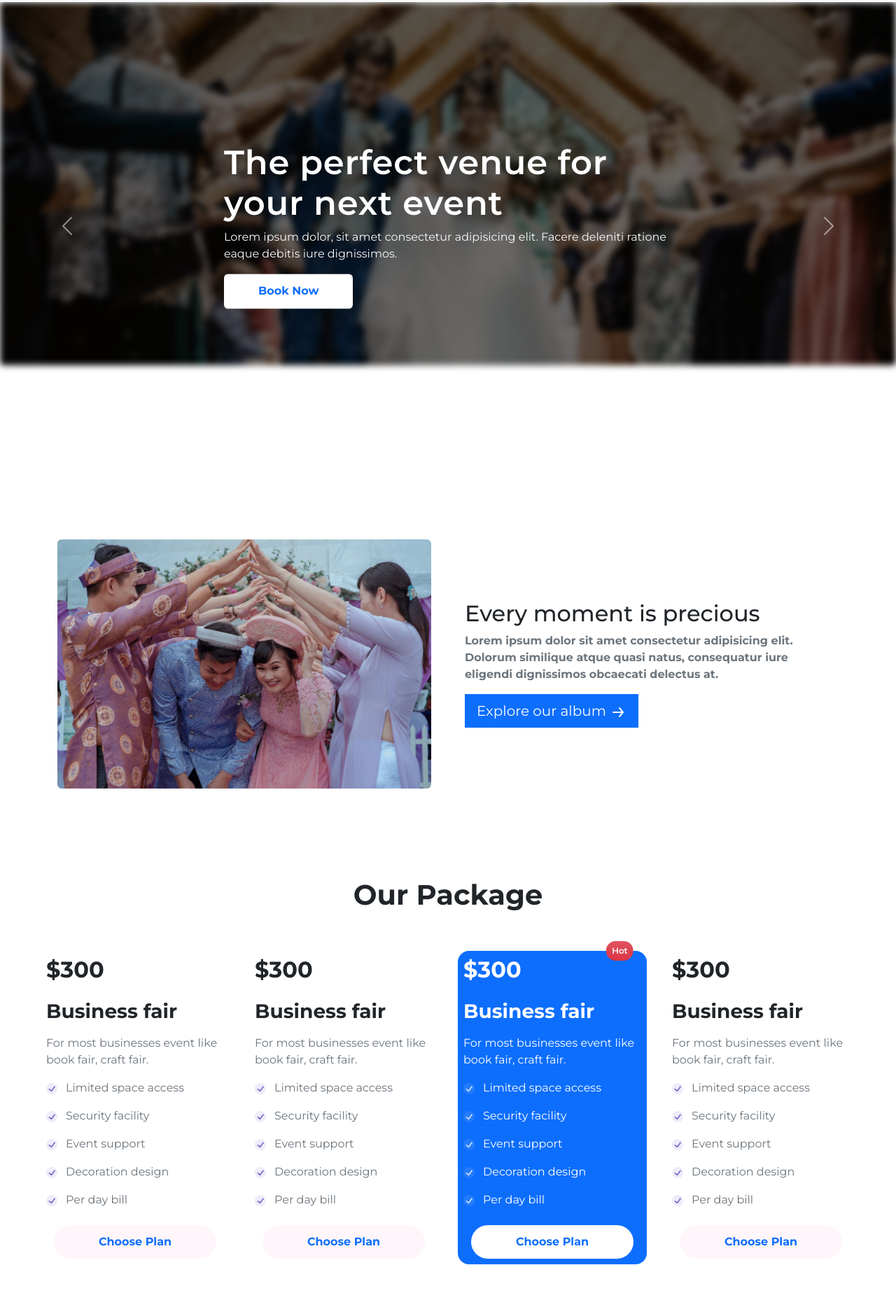
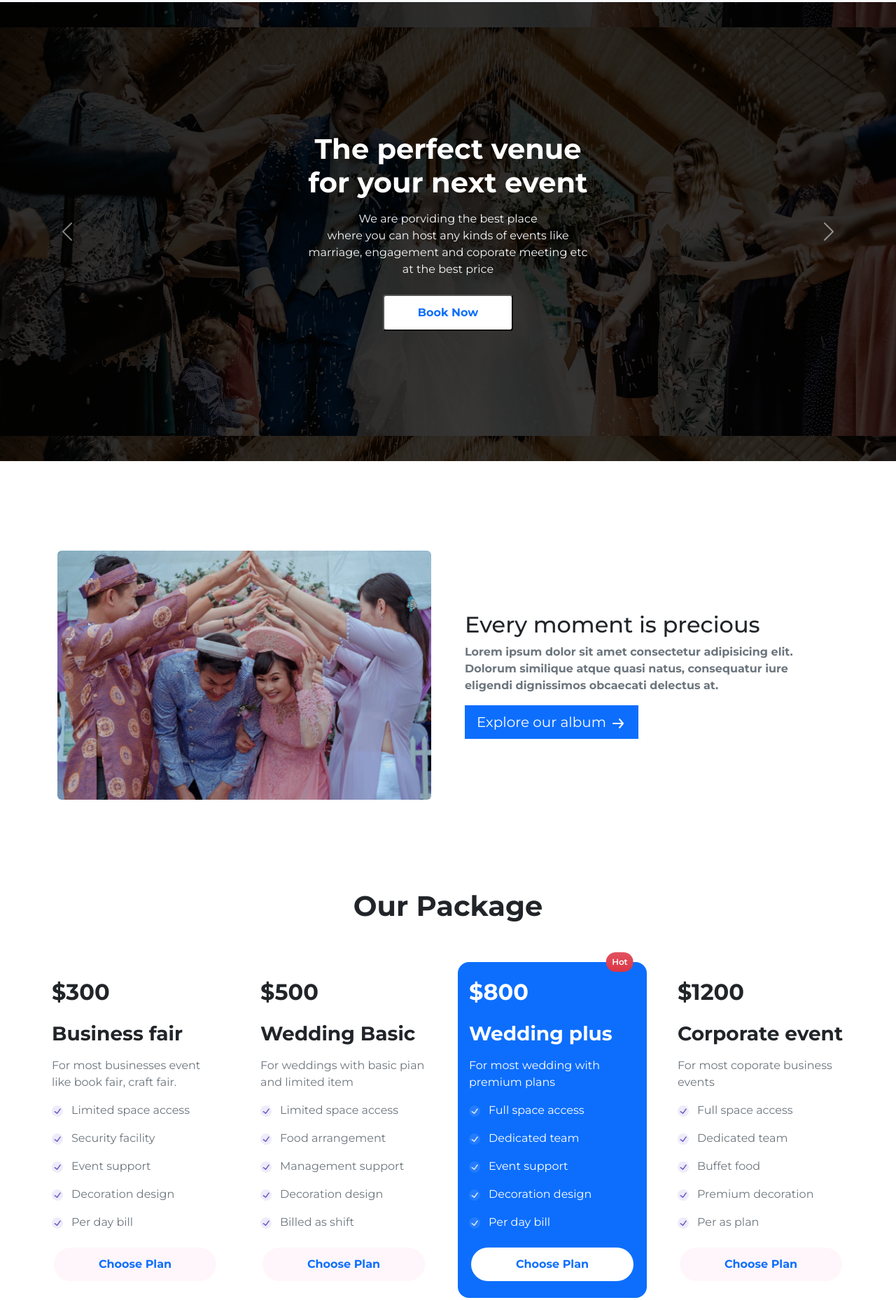
Before and after one commit to smsakawat/Golden-Hall, a plain HTML site: page index.html in a window 1280 px wide. Shown: the part 69-1927 px from the top of the page at 70% size. Drawn offline with nearby package versions, Linux system fonts and the light colour scheme.

Commit message:
animations added

```diff
--- a/index.html
+++ b/index.html
@@ -57,69 +57,33 @@
       </nav>
       <!-- slider -->
       <div
-        id="carouselExampleIndicators"
+        id="carouselExampleControlsNoTouching"
         class="carousel slide"
-        data-bs-ride="true"
+        data-bs-touch="false"
       >
-        <div class="carousel-indicators">
-          <button
-            type="button"
-            data-bs-target="#carouselExampleIndicators"
-            data-bs-slide-to="0"
-            class="active"
-            aria-current="true"
-            aria-label="Slide 1"
-          ></button>
-          <button
-            type="button"
-            data-bs-target="#carouselExampleIndicators"
-            data-bs-slide-to="1"
-            aria-label="Slide 2"
-          ></button>
-          <button
-            type="button"
-            data-bs-target="#carouselExampleIndicators"
-            data-bs-slide-to="2"
-            aria-label="Slide 3"
-          ></button>
-        </div>
         <div class="carousel-inner">
-          <div class="carousel-item active">
-            <img
-              src="resources/images/banner.png"
-              class="d-block w-100 carousel-img"
-              alt="..."
-            />
-          </div>
-          <div class="carousel-item">
-            <img
-              src="resources/images/people.png"
-              class="d-block w-100 carousel-img"
-              alt="..."
-            />
-          </div>
-          <div class="carousel-item">
-            <img
-              src="resources/images/indoor1.webp"
-              class="d-block w-100 carousel-img"
-              alt="..."
-            />
-          </div>
-          <div class="banner-details">
-            <h1 class="main-title text-white mb-2">
-              The perfect venue for<br />your next event
-            </h1>
-            <p class="text-light mb-3 main-description">
-              Lorem ipsum dolor, sit amet consectetur adipisicing elit. Facere
-              deleniti ratione eaque debitis iure dignissimos.
-            </p>
-            <button class="btn text-primary header-btn">Book Now</button>
+          <div
+            class="carousel-item slide-item active d-flex justify-content-center align-items-center"
+          >
+            <div class="text-center">
+              <h1 class="fw-bold text-white mb-3">
+                The perfect venue<br />
+                for your next event
+              </h1>
+              <p class="text-light mb-4">
+                We are porviding the best place<br />
+                where you can host any kinds of events like<br />
+                marriage, engagement and coporate meeting etc<br />
+                at the best price
+              </p>
+              <button class="header-btn text-primary fw-bold">Book Now</button>
+            </div>
           </div>
         </div>
         <button
           class="carousel-control-prev"
           type="button"
-          data-bs-target="#carouselExampleIndicators"
+          data-bs-target="#carouselExampleControlsNoTouching"
           data-bs-slide="prev"
         >
           <span class="carousel-control-prev-icon" aria-hidden="true"></span>
@@ -128,7 +92,7 @@
         <button
           class="carousel-control-next"
           type="button"
-          data-bs-target="#carouselExampleIndicators"
+          data-bs-target="#carouselExampleControlsNoTouching"
           data-bs-slide="next"
         >
           <span class="carousel-control-next-icon" aria-hidden="true"></span>
@@ -166,12 +130,12 @@
       </section>
       <!-- event ends -->
 
-      <!-- Package part starts -->
+      <!-- package part starts -->
       <section class="container" id="package-section">
         <h2 class="fs-1 fw-bold text-center pb-2 mb-5">Our Package</h2>
         <div class="row px-3 p-md-0 package-container">
           <div
-            class="col rounded-4 px-5 py-5 p-lg-2 mx-3 mx-sm-4 m-md-0 package-item"
+            class="col rounded-4 p-4 px-lg-3 py-lg-4 mx-3 mx-sm-4 m-md-0 package-item"
           >
             <h3 class="fs-2 fw-bold mb-4">$300</h3>
             <h4 class="fs-3 fw-bold mb-3">Business fair</h4>
@@ -236,14 +200,12 @@
             </div>
           </div>
           <div
-            class="col rounded-4 px-5 py-5 p-lg-2 mx-3 mx-sm-4 m-md-0 package-item"
+            class="col rounded-4 p-4 px-lg-3 py-lg-4 mx-3 mx-sm-4 m-md-0 package-item"
           >
-            <h3 class="fs-2 fw-bold mb-4">$300</h3>
-            <h4 class="fs-3 fw-bold mb-3">Business fair</h4>
+            <h3 class="fs-2 fw-bold mb-4">$500</h3>
+            <h4 class="fs-3 fw-bold mb-3">Wedding Basic</h4>
             <div class="text-muted mb-4">
-              <p class="mb-3">
-                For most businesses event like book fair, craft fair.
-              </p>
+              <p class="mb-3">For weddings with basic pian and limited item</p>
               <ul class="package-benefits">
                 <li class="mb-3">
                   <span class="icon"
@@ -261,7 +223,7 @@
                       width="16px"
                       height="16px"
                       alt="" /></span
-                  >Security facility
+                  >Food arrangement
                 </li>
                 <li class="mb-3">
                   <span class="icon"
@@ -270,7 +232,7 @@
                       width="16px"
                       height="16px"
                       alt="" /></span
-                  >Event support
+                  >Management support
                 </li>
                 <li class="mb-3">
                   <span class="icon"
@@ -288,7 +250,7 @@
                       width="16px"
                       height="16px"
                       alt="" /></span
-                  >Per day bill
+                  >Billed as shift
                 </li>
               </ul>
             </div>
@@ -300,15 +262,14 @@
               </button>
             </div>
           </div>
+
           <div
-            class="col rounded-4 px-4 py-5 p-lg-2 bg-primary text-white position-relative mx-3 mx-sm-4 m-md-0 package-item package-active"
+            class="col rounded-4 p-4 px-lg-3 py-lg-4 bg-primary text-white position-relative mx-3 mx-sm-4 m-md-0 package-item package-active"
           >
-            <h3 class="fs-2 fw-bold mb-4">$300</h3>
-            <h4 class="fs-3 fw-bold mb-3">Business fair</h4>
+            <h3 class="fs-2 fw-bold mb-4">$800</h3>
+            <h4 class="fs-3 fw-bold mb-3">Wedding plus</h4>
             <div class="mb-4">
-              <p class="mb-3">
-                For most businesses event like book fair, craft fair.
-              </p>
+              <p class="mb-3">For most wedding with premium plans</p>
               <ul class="package-benefits">
                 <li class="mb-3">
                   <span class="icon"
@@ -317,7 +278,7 @@
                       width="16px"
                       height="16px"
                       alt="" /></span
-                  >Limited space access
+                  >Full space access
                 </li>
                 <li class="mb-3">
                   <span class="icon"
@@ -326,7 +287,7 @@
                       width="16px"
                       height="16px"
                       alt="" /></span
-                  >Security facility
+                  >Dedicated team
                 </li>
                 <li class="mb-3">
                   <span class="icon"
@@ -371,14 +332,12 @@
             </div>
           </div>
           <div
-            class="col rounded-4 px-5 py-5 p-lg-2 mx-3 mx-sm-4 m-md-0 package-item"
+            class="col rounded-4 p-4 px-lg-3 py-lg-4 mx-3 mx-sm-4 m-md-0 package-item"
           >
-            <h3 class="fs-2 fw-bold mb-4">$300</h3>
-            <h4 class="fs-3 fw-bold mb-3">Business fair</h4>
+            <h3 class="fs-2 fw-bold mb-4">$1200</h3>
+            <h4 class="fs-3 fw-bold mb-3">Corporate event</h4>
             <div class="text-muted mb-4">
-              <p class="mb-3">
-                For most businesses event like book fair, craft fair.
-              </p>
+              <p class="mb-3">For most coporate business events</p>
               <ul class="package-benefits">
                 <li class="mb-3">
                   <span class="icon"
@@ -387,7 +346,7 @@
                       width="16px"
                       height="16px"
                       alt="" /></span
-                  >Limited space access
+                  >Full space access
                 </li>
                 <li class="mb-3">
                   <span class="icon"
@@ -396,7 +355,7 @@
                       width="16px"
                       height="16px"
                       alt="" /></span
-                  >Security facility
+                  >Dedicated team
                 </li>
                 <li class="mb-3">
                   <span class="icon"
@@ -405,7 +364,7 @@
                       width="16px"
                       height="16px"
                       alt="" /></span
-                  >Event support
+                  >Buffet food
                 </li>
                 <li class="mb-3">
                   <span class="icon"
@@ -414,7 +373,7 @@
                       width="16px"
                       height="16px"
                       alt="" /></span
-                  >Decoration design
+                  >Premium decoration
                 </li>
                 <li class="mb-3">
                   <span class="icon"
@@ -423,7 +382,7 @@
                       width="16px"
                       height="16px"
                       alt="" /></span
-                  >Per day bill
+                  >Per as plan
                 </li>
               </ul>
             </div>
@@ -439,7 +398,7 @@
       </section>
       <!-- Package part ends -->
 
-      <!-- Client's section starts     -->
+      <!-- Ccient's section starts     -->
       <section class="container">
         <h2 class="fs-1 fw-bold text-center pb-2 mb-5">Happy Client Says</h2>
         <div
@@ -496,7 +455,7 @@
           </div>
         </div>
       </section>
-      <!-- Clien's part ends -->
+      <!-- Ccien's part ends -->
 
       <!-- FAQ starts -->
       <section class="container">
@@ -623,6 +582,8 @@
       </section>
       <!-- FAQ ends -->
     </main>
+
+    <!-- footer starts -->
     <footer class="px-5 pt-5 pb-4">
       <div class="row mb-3">
         <div class="col-12 col-md-6 col-lg-3 mb-5 mb-lg-0">
@@ -694,6 +655,7 @@
       </div>
       <small class="text-center">©2022. All rights reserved</small>
     </footer>
+    <!-- footer ends -->
 
     <!-- bootstrap js cdn -->
     <script
--- a/styles/styles.css
+++ b/styles/styles.css
@@ -25,18 +25,17 @@ section {
   font-weight: 500;
 }
 
-/* To change the height of slider image..though it's using '! important' totally avoided but here to override some bootstrap styles i had to use this for practice purpose */
-.carousel-innger {
+/* .carousel {
   position: relative !important;
 }
 .carousel-item {
   min-height: 80vh;
-  max-height: 82vh;
+  max-height: 90vmin;
 }
 .carousel-item img {
   filter: blur(5px) grayscale(20%) !important;
 }
-/* Here i had to clear the float gave bootstrap to control the height of carousel images */
+
 .carousel-item::after {
   content: "";
   display: block;
@@ -48,6 +47,18 @@ section {
   top: 50%;
   left: 50%;
   transform: translate(-50%, -50%);
+} */
+.slide-item {
+  background: linear-gradient(
+      180deg,
+      rgba(0, 0, 0, 0.55) 21.92%,
+      rgba(0, 0, 0, 0.418) 160.04%,
+      rgba(0, 0, 0, 0.121) 160.06%
+    ),
+    url(../resources/images/banner.png);
+  background-position: center;
+  min-height: 82vh;
+  max-height: 84vh;
 }
 .main-title {
   font-weight: 600;
@@ -62,6 +73,11 @@ section {
   background-color: #fff;
   padding: 0.75rem 3rem;
   font-weight: 700;
+  border-radius: 4px;
+  transition: transform 0.2s ease-in, hover 0.2s ease-in;
+}
+.header-btn:hover {
+  transform: scale(1.12);
 }
 
 /* Package Styles */
```
